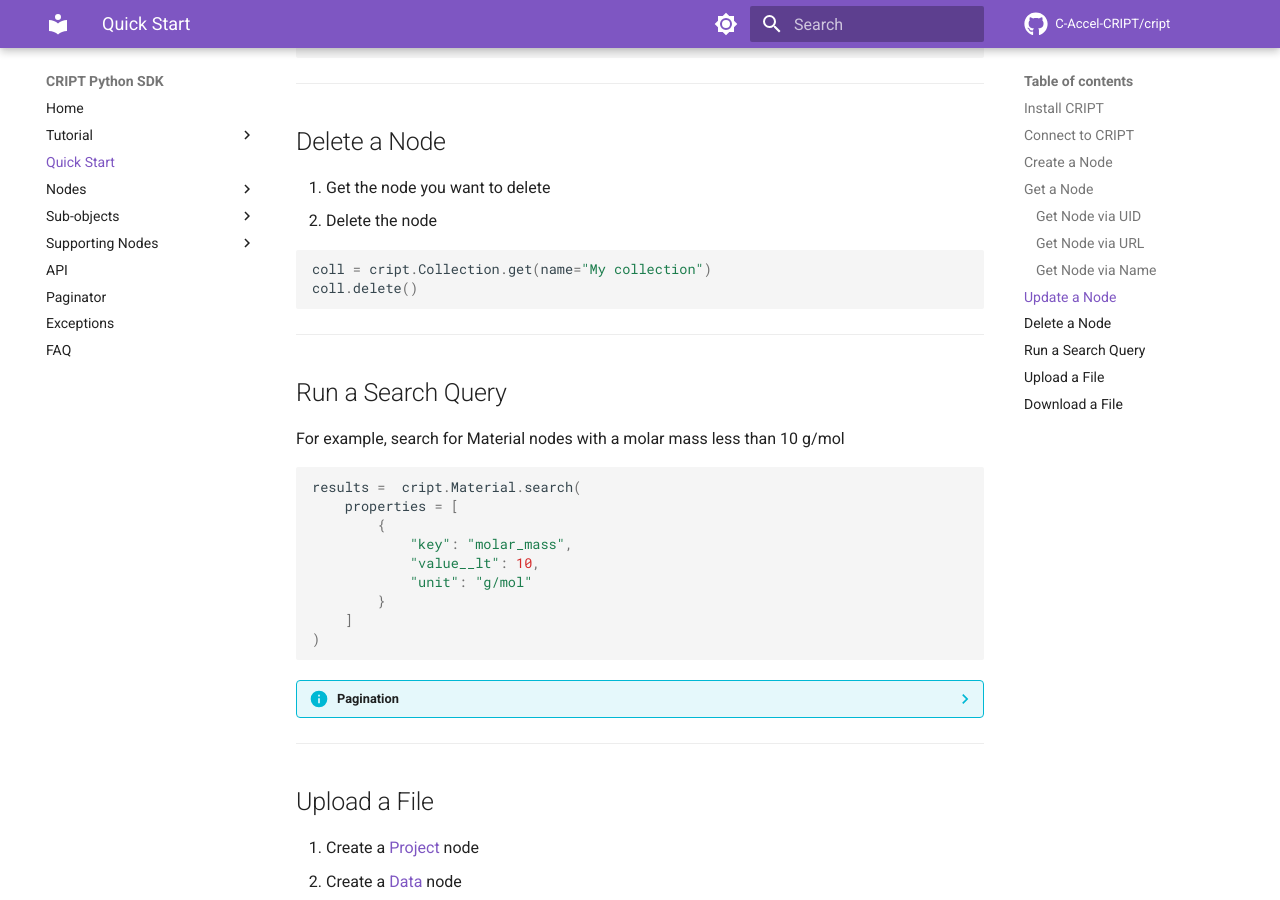
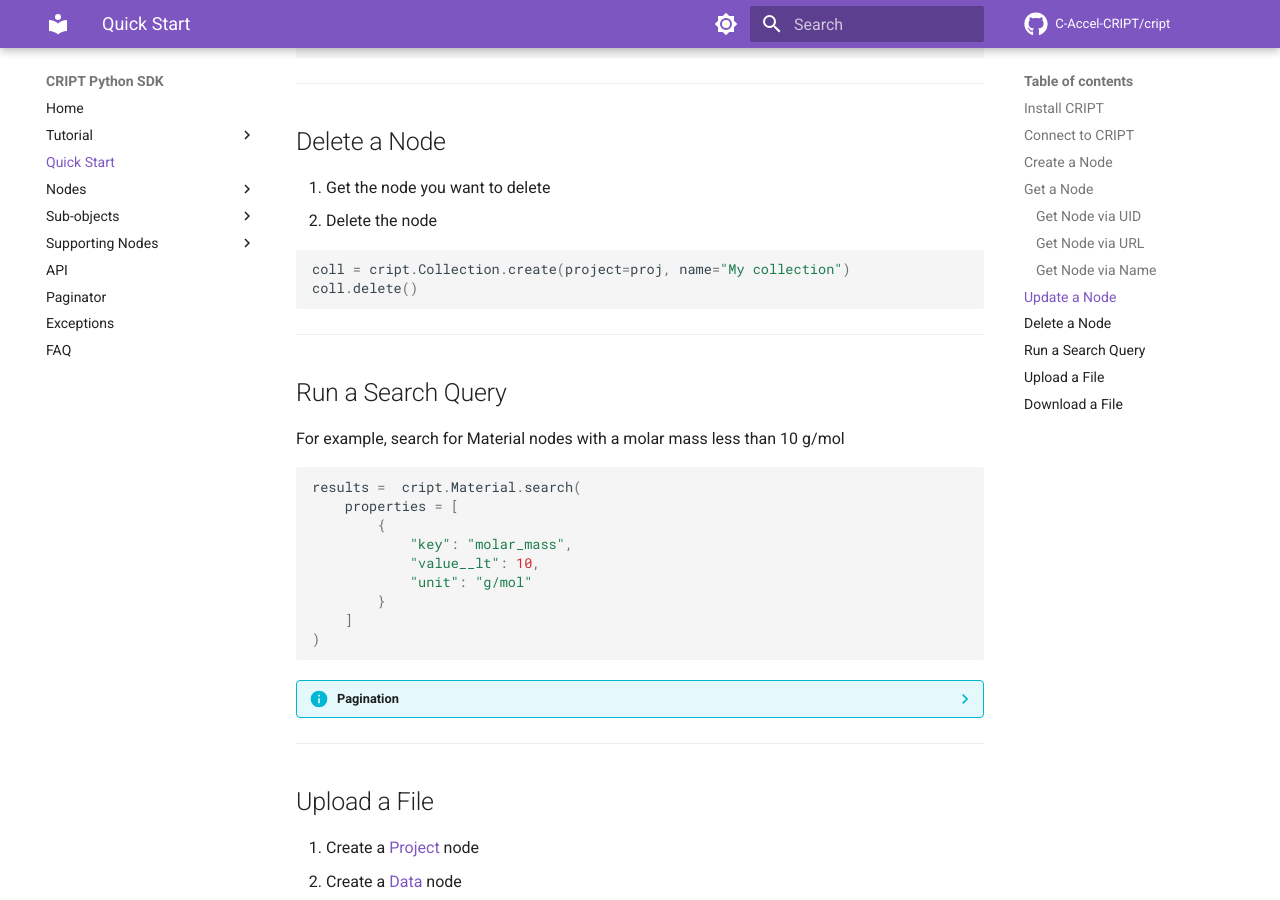
Before and after one commit to C-Accel-CRIPT/sdk-archive, an MkDocs documentation site: the page built from docs/quickstart.md, in a window 1280 px wide and 900 px high, scrolled down 1897 px. Built offline with MkDocs 1.6.1 and Material for MkDocs 9.7.7, drawn with Linux system fonts in a browser that asks for light colours; comment, search, counter and statistics services are not loaded.

Commit message:
Create Collection node instead of get because it was never created

````diff
--- a/docs/quickstart.md
+++ b/docs/quickstart.md
@@ -91,7 +91,7 @@
 2. Delete the node
 
 ``` py
-coll = cript.Collection.get(name="My collection")
+coll = cript.Collection.create(project=proj, name="My collection")
 coll.delete()
 ```
 
````
